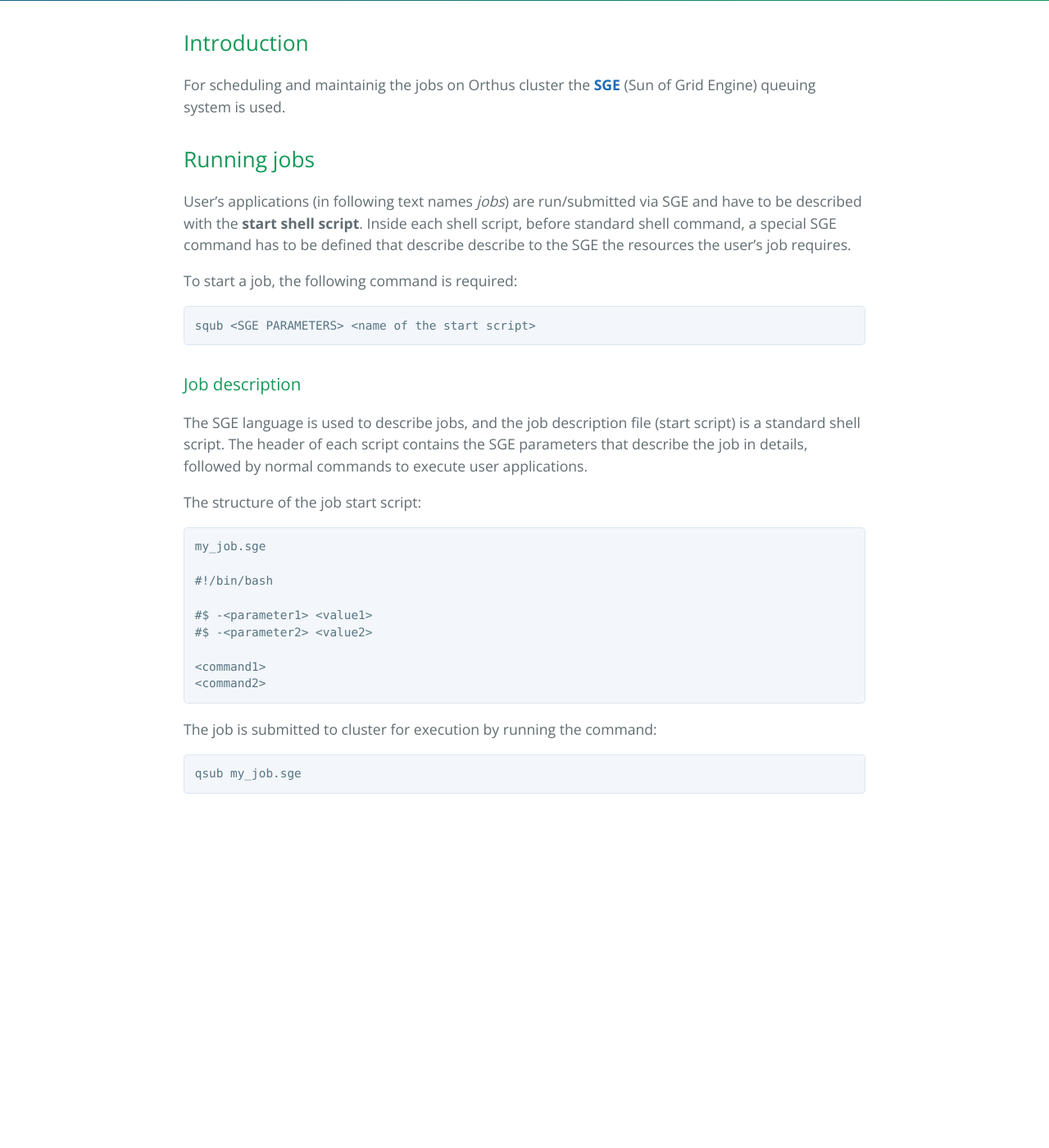
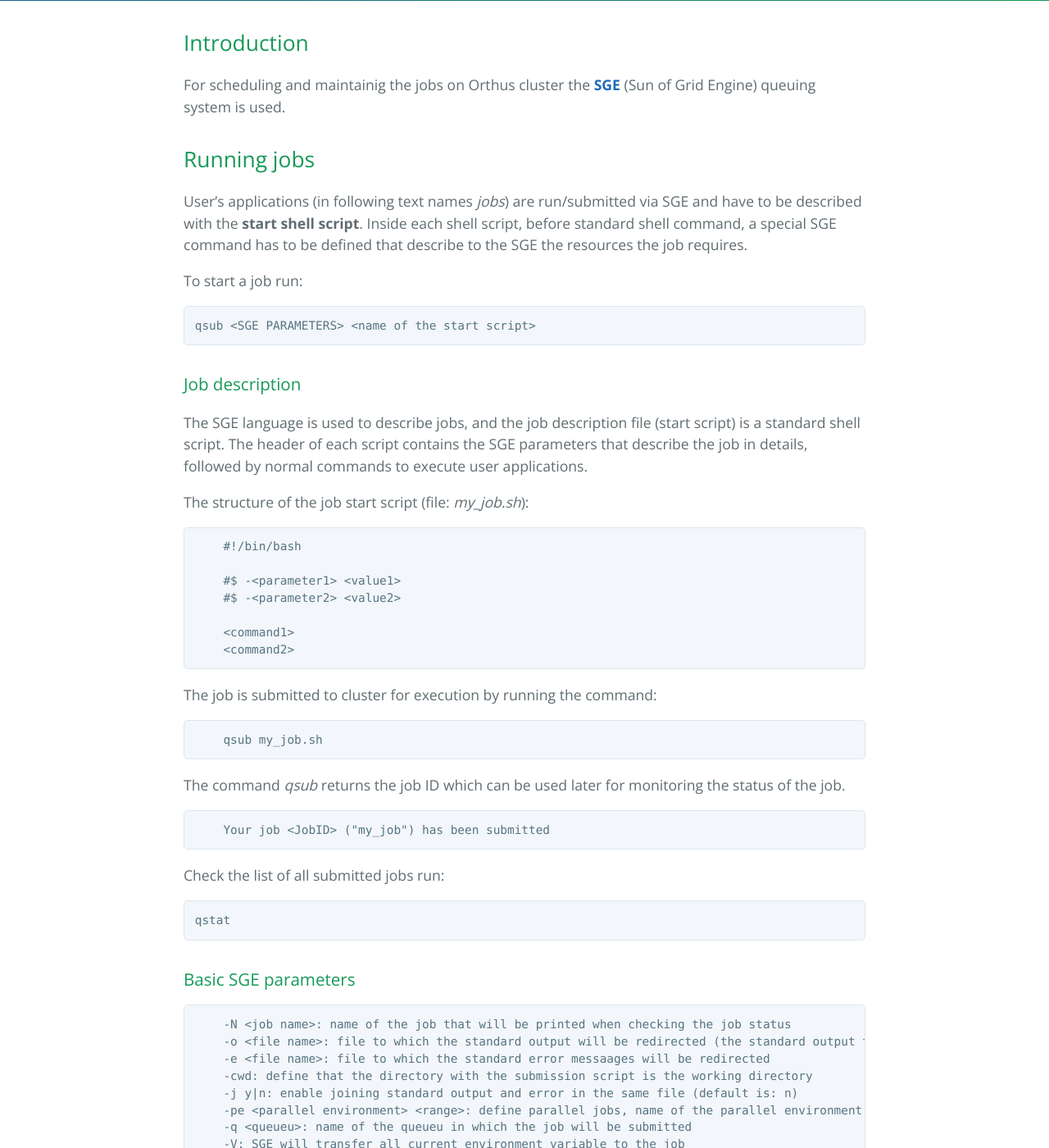
Before and after one commit to HybridScale/orthus, a Jekyll site: the page built from running.md, in a window 1280 px wide and 1400 px high, scrolled down 335 px. Shown: the whole window at 82% size. Built offline with Jekyll 4.4.1, drawn with Linux system fonts in a browser that asks for light colours; before the commit the page ends 1351 px from its top, so only the background shows below that; some of the changed text lies outside the part shown.

Commit message:
Update how to run jobs

````diff
--- a/running.md
+++ b/running.md
@@ -10,20 +10,18 @@ For scheduling and maintainig the jobs on Orthus cluster the **[SGE](http://star
 
 ## Running jobs
 
-User's applications (in following text names *jobs*) are run/submitted via SGE and have to be described with the **start shell script**. Inside each shell script, before standard shell command, a special SGE command has to be defined that describe describe to the SGE the resources the user's job requires.
+User's applications (in following text names *jobs*) are run/submitted via SGE and have to be described with the **start shell script**. Inside each shell script, before standard shell command, a special SGE command has to be defined that describe to the SGE the resources the job requires.
 
-To start a job, the following command is required:
+To start a job run:
 
-    squb <SGE PARAMETERS> <name of the start script>
+    qsub <SGE PARAMETERS> <name of the start script>
 
 ### Job description
 
 The SGE language is used to describe jobs, and the job description file (start script) is a standard shell script. The header of each script contains the SGE parameters that describe the job in details, followed by normal commands to execute user applications.
 
-The structure of the job start script:
-
-    my_job.sge
-
+The structure of the job start script (file: _my_job.sh_):
+```
     #!/bin/bash
 
     #$ -<parameter1> <value1>
@@ -31,7 +29,69 @@ The structure of the job start script:
 
     <command1>
     <command2>
+```
 
 The job is submitted to cluster for execution by running the command:
 
-    qsub my_job.sge
+```
+    qsub my_job.sh
+```
+
+The command _qsub_ returns the job ID which can be used later for monitoring the status of the job.
+```
+    Your job <JobID> ("my_job") has been submitted
+```
+
+Check the list of all submitted jobs run:
+```
+qstat
+```
+
+
+### Basic SGE parameters
+```
+    -N <job name>: name of the job that will be printed when checking the job status
+    -o <file name>: file to which the standard output will be redirected (the standard output to the terminal will be printed into this file)
+    -e <file name>: file to which the standard error messaages will be redirected
+    -cwd: define that the directory with the submission script is the working directory
+    -j y|n: enable joining standard output and error in the same file (default is: n)
+    -pe <parallel environment> <range>: define parallel jobs, name of the parallel environment and number of processors required
+    -q <queueu>: name of the queueu in which the job will be submitted
+    -V: SGE will transfer all current environment variable to the job
+```
+
+## Type of jobs
+
+### Serial jobs
+
+An example of the a simple script to start a serial job (requiring only 1 CPU core) which prints the _data_ and _hostname_:
+```
+    #!/bin/bash
+
+    #$ -N example-serial
+    #$ -o example-serial.out
+    #$ -e example-serial.err
+
+    data
+    hostname
+```
+
+### Parallel jobs
+
+To start parallel jobs it is necessary to specify the desire parallel environment and the number of CPU cores required for the application. An example of the script requiring _mpi_ parallel environment with 12 compute cores and running a simple _Hello_World_ program:
+
+```
+    #!/bin/bash
+
+    #$ -N example-mpi
+    #$ -o example-mpi.out
+    #$ -e example-mpi.err
+    #$ -pe mpi 12
+    #$ -V
+
+    mpirun -np 12 ./hello_world.exe
+```
+
+The concrete script requires that an MPI package is loaded (using [Spack](https://hybridscale.github.io/orthus/applications#loading-and-unloading-packages)) in the user's environment before the job is submitted.
+
+### GPU jobs
````
